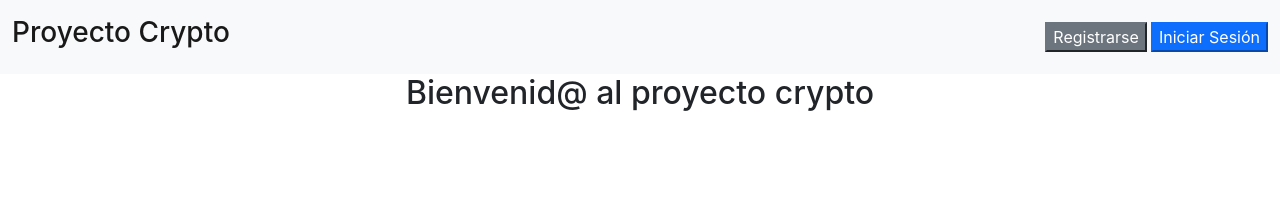
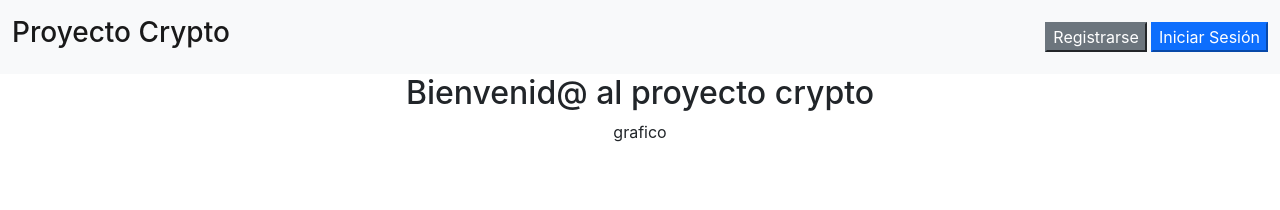
Before and after one commit to viperalta/proyectoCrypto, a React (Create React App) app in the folder client/: page / in a window 1280 px wide. Shown: the top 210 px of the page. Built offline with nearby package versions, Linux system fonts and the light colour scheme.

Commit message:
agregado componente grafico

```diff
--- /dev/null
+++ b/client/src/components/Grafico.js
@@ -0,0 +1,11 @@
+import React from 'react';
+
+const Grafico = () => {
+    return (
+        <div>
+            grafico
+        </div>
+    );
+}
+
+export default Grafico;
--- a/client/src/views/Main.js
+++ b/client/src/views/Main.js
@@ -3,6 +3,7 @@ import CompraForm from "../components/CompraForm";
 import { useUser } from "../contexts/userContext";
 import axios from "axios";
 import Swal from "sweetalert2";
+import Grafico from "../components/Grafico";
 
 const Main = () => {
   const { user, setUser } = useUser();
@@ -100,6 +101,8 @@ const Main = () => {
       ))}
       {showMain()}
       {showBilletera()}
+      <Grafico/>
+
     </div>
   );
 };
```
